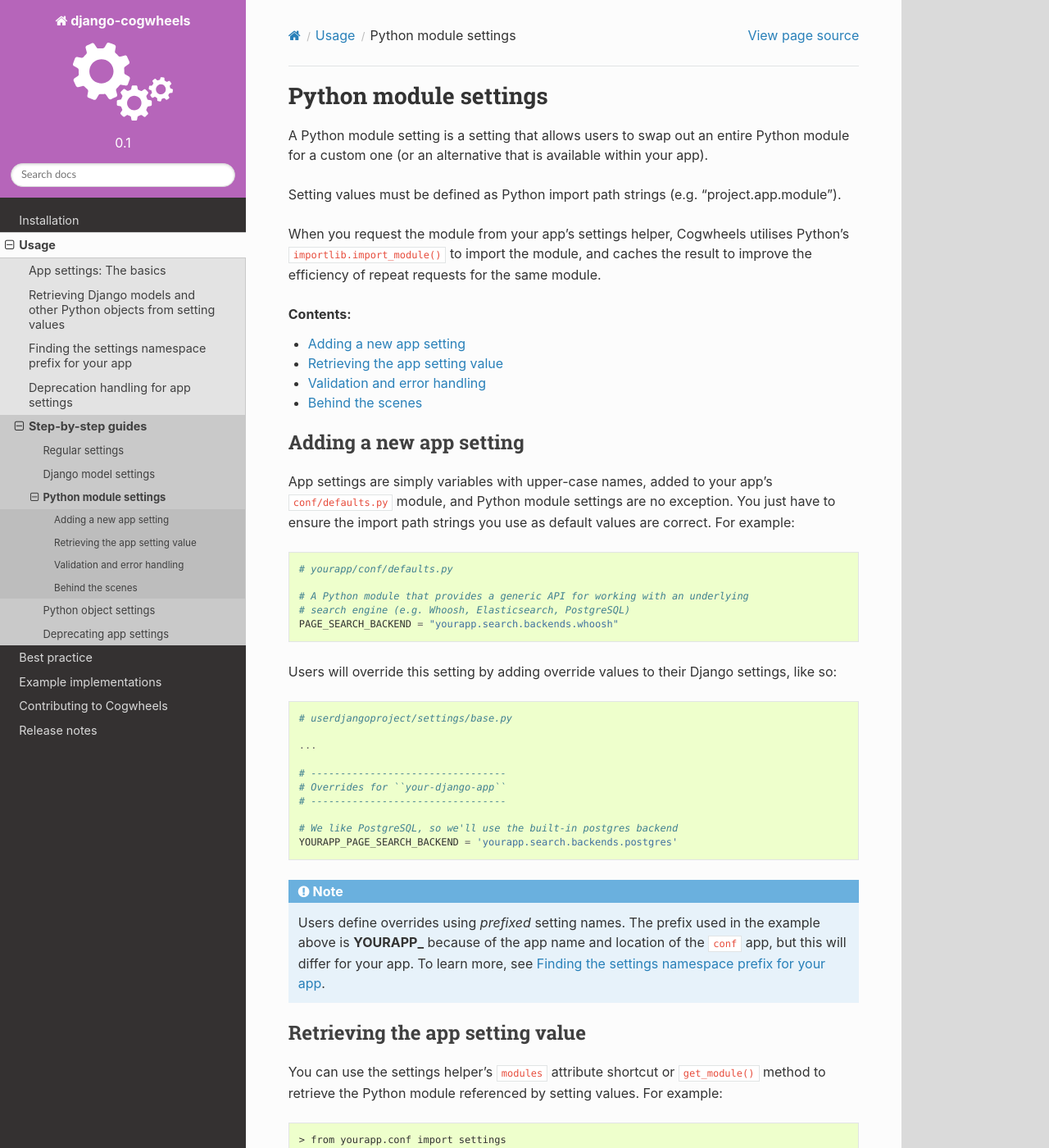
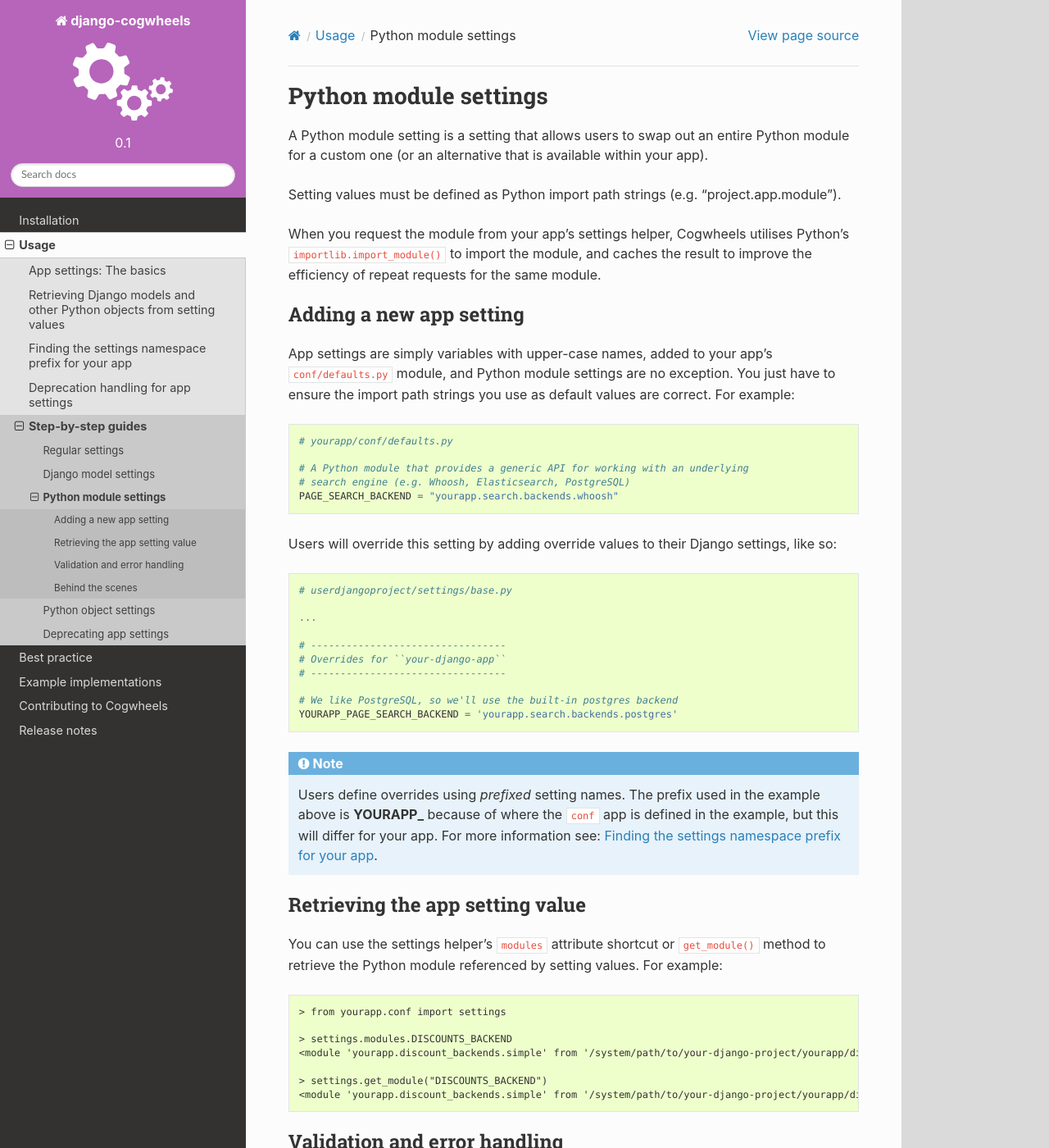
Before and after one commit to ababic/django-cogwheels, a Sphinx documentation site: the page built from docs/source/usage/implementing-a-python-module-setting.rst, in a window 1280 px wide and 1400 px high. Shown: the whole window at 82% size. Built offline with Sphinx 7.4.7 and the Read the Docs theme 2.0.0, drawn with Linux system fonts in a browser that asks for light colours.

Commit message:
Further updates

```diff
--- a/docs/source/usage/implementing-a-django-model-setting.rst
+++ b/docs/source/usage/implementing-a-django-model-setting.rst
@@ -15,10 +15,6 @@ When you request the model from your app's settings helper, Cogwheels utilises D
     - So long as the relevant app remains installed, the default model will remain available, and any existing data will remain untouched in the database.
     - No data is migrated to the custom model automatically. If necessary, this will be down to you or your users to implement.
     - The replacement model must be installed in order to be imported successfully (the relevant app must be added to the user's ``INSTALLED_APPS`` setting).
-
-.. contents:: Contents:
-    :local:
-    :depth: 1
 
 
 Adding a new app setting
@@ -56,7 +52,7 @@ Users will override these settings by adding override values to their Django set
 
 
 .. NOTE::
-    Users define overrides using *prefixed* setting names. The prefix used in the example above is **YOURAPP_** because of the app name and location of the ``conf`` app, but this will differ for your app. To learn more, see :ref:`finding-the-namespace-prefix`.
+    Users define overrides using *prefixed* setting names. The prefix used in the example above is **YOURAPP_** because of where the ``conf`` app is defined in the example, but this will differ for your app. For more information see: :ref:`finding-the-namespace-prefix`.
 
 
 Retrieving the app setting value
--- a/docs/source/usage/implementing-a-python-module-setting.rst
+++ b/docs/source/usage/implementing-a-python-module-setting.rst
@@ -7,10 +7,6 @@ A Python module setting is a setting that allows users to swap out an entire Pyt
 Setting values must be defined as Python import path strings (e.g. "project.app.module").
 
 When you request the module from your app's settings helper, Cogwheels utilises Python's ``importlib.import_module()`` to import the module, and caches the result to improve the efficiency of repeat requests for the same module.
-
-.. contents:: Contents:
-    :local:
-    :depth: 1
 
 
 Adding a new app setting
@@ -42,7 +38,7 @@ Users will override this setting by adding override values to their Django setti
     YOURAPP_PAGE_SEARCH_BACKEND = 'yourapp.search.backends.postgres'
 
 .. NOTE::
-    Users define overrides using *prefixed* setting names. The prefix used in the example above is **YOURAPP_** because of the app name and location of the ``conf`` app, but this will differ for your app. To learn more, see :ref:`finding-the-namespace-prefix`.
+    Users define overrides using *prefixed* setting names. The prefix used in the example above is **YOURAPP_** because of where the ``conf`` app is defined in the example, but this will differ for your app. For more information see: :ref:`finding-the-namespace-prefix`.
 
 
 Retrieving the app setting value
--- a/docs/source/usage/implementing-a-python-object-setting.rst
+++ b/docs/source/usage/implementing-a-python-object-setting.rst
@@ -7,10 +7,6 @@ A Python object setting is a setting that allows users to swap out a default cla
 Setting values must be defined as Python import path strings (e.g. "project.app.module.object").
 
 When you request the object from your app's settings helper, Cogwheels utilises Python's ``importlib.import_module()`` to import the module and fetch you with the relevant object, caching the result to improve the efficiency of repeat requests for the same object.
-
-.. contents:: Contents:
-    :local:
-    :depth: 1
 
 
 Adding a new app setting
@@ -55,7 +51,7 @@ Users will override these settings by adding override values to their Django set
     YOURAPP_MAIN_MENU_ADD_FORM = 'core.forms.menus.CustomMainMenuAddForm'
 
 .. NOTE::
-    Users define overrides using *prefixed* setting names. The prefix used in the example above is **YOURAPP_** because of the app name and location of the ``conf`` app, but this will differ for your app. To learn more, see :ref:`finding-the-namespace-prefix`.
+    Users define overrides using *prefixed* setting names. The prefix used in the example above is **YOURAPP_** because of where the ``conf`` app is defined in the example, but this will differ for your app. For more information see: :ref:`finding-the-namespace-prefix`.
 
 
 Retrieving the app setting value
--- a/docs/source/usage/implementing-a-regular-setting.rst
+++ b/docs/source/usage/implementing-a-regular-setting.rst
@@ -43,10 +43,6 @@ If a user has added an override value to their Django settings (using the correc
 
     > settings.SETTING_NAME is django_settings.YOURAPP_SETTING_NAME
     True
-
-.. contents:: Contents:
-    :local:
-    :depth: 1
 
 
 Adding a new app setting
@@ -122,7 +118,7 @@ Users will override these settings by adding override values to their Django set
     }
 
 .. NOTE::
-    Users define overrides using *prefixed* setting names. The prefix used in the example above is **YOURAPP_** because of the app name and location of the ``conf`` app, but this will differ for your app. To learn more, see :ref:`finding-the-namespace-prefix`.
+    Users define overrides using *prefixed* setting names. The prefix used in the example above is **YOURAPP_** because of where the ``conf`` app is defined in the example, but this will differ for your app. For more information see: :ref:`finding-the-namespace-prefix`.
 
 
 Retrieving the app setting value
--- a/docs/source/usage/index.rst
+++ b/docs/source/usage/index.rst
@@ -37,7 +37,7 @@ App settings in Cogwheels all work in a similar way, regardless of what type of
 3.  When you request a setting value from the helper, it checks your user's Django settings modules for override values, and if found, uses those values instead of the default.
 
     .. NOTE::
-        Users define overrides using *prefixed* setting names. The prefix used in the example below is **YOURAPP_** because of the where the ``conf`` app has been created, but this will differ for your app. For more information see: :ref:`finding-the-namespace-prefix`.
+        Users define overrides using *prefixed* setting names. The prefix used in the example below is **YOURAPP_** because of where the ``conf`` app is defined in the example, but this will differ for your app. For more information see: :ref:`finding-the-namespace-prefix`.
 
     .. code-block:: python
 
```
